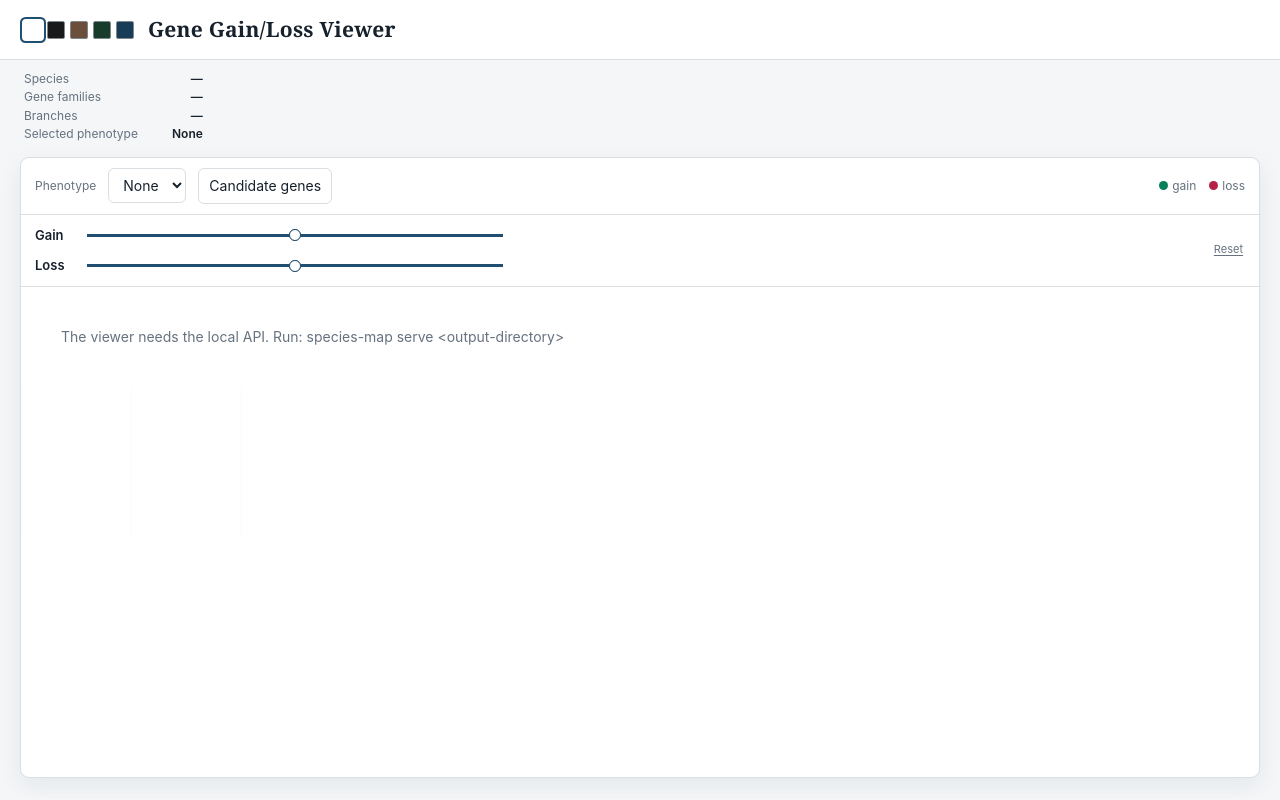
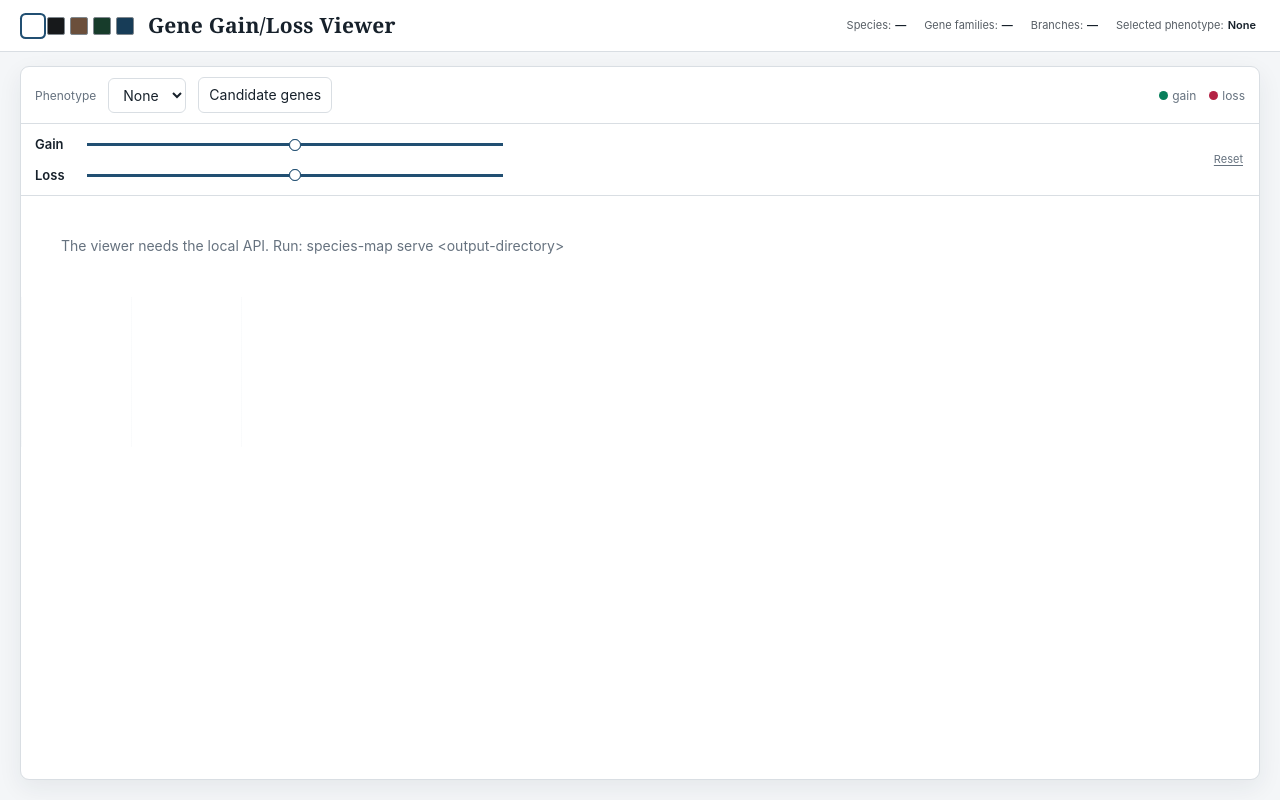
Before and after one commit to kazumaxneo/PhyloGain, a Python web app: template src/species_innovation_map/templates/index.html in a window 1280 px wide. Run offline with Jinja, Linux system fonts and the light colour scheme; the template is opened without the code that fills it, so the values that code supplies are empty.

Commit message:
Move summary statistics into header

```diff
--- a/src/species_innovation_map/templates/index.html
+++ b/src/species_innovation_map/templates/index.html
@@ -33,6 +33,10 @@
     * { box-sizing: border-box; }
     body {
       margin: 0;
+      height: 100vh;
+      display: flex;
+      flex-direction: column;
+      overflow: hidden;
       color: var(--ink);
       background: var(--paper);
       font: 14px/1.45 Inter, ui-sans-serif, system-ui, -apple-system, BlinkMacSystemFont, "Segoe UI", sans-serif;
@@ -41,8 +45,9 @@
       display: flex;
       justify-content: flex-start;
       align-items: center;
+      flex: 0 0 auto;
       gap: 14px;
-      padding: 18px 24px;
+      padding: 14px 24px;
       color: var(--header-ink);
       background: var(--header);
       border-bottom: 1px solid var(--line);
@@ -57,20 +62,26 @@
     .theme-picker button[data-theme-value="green"] { --swatch: #173c2b; }
     .theme-picker button[data-theme-value="blue"] { --swatch: #173c57; }
     .summary {
-      display: grid;
-      grid-template-columns: 130px max-content;
-      column-gap: 18px;
-      row-gap: 1px;
-      padding: 10px 24px 0;
+      display: flex;
+      align-items: baseline;
+      flex-wrap: wrap;
+      gap: 6px 18px;
+      min-width: 0;
+      margin-left: auto;
     }
     .card {
-      display: contents;
+      display: inline-flex;
+      align-items: baseline;
+      gap: 4px;
+      white-space: nowrap;
     }
-    .card span { color: var(--muted); font-size: 12px; }
-    .card strong { color: var(--ink); font-size: 12px; font-weight: 600; text-align: right; }
+    .card span { color: var(--header-ink); font-size: 11px; opacity: .72; }
+    .card span::after { content: ":"; }
+    .card strong { color: var(--header-ink); font-size: 11px; font-weight: 600; }
     .workspace {
       position: relative;
-      height: calc(100vh - 145px);
+      flex: 1 1 auto;
+      min-height: 0;
       padding: 14px 20px 20px;
       overflow: hidden;
     }
@@ -249,14 +260,16 @@
     .genes { color: var(--muted); font-family: ui-monospace, SFMono-Regular, Consolas, monospace; font-size: 9px; line-height: 1.25; word-break: break-all; }
     #status { padding: 40px; color: var(--muted); }
     @media (max-width: 950px) {
-      .workspace { height: calc(100vh - 145px); }
       .detail-panel { left: 20px; width: auto; }
       .detail-resize-handle { display: none; }
       .chart-layout { grid-template-columns: minmax(0, 1fr) 64px; gap: 8px; }
-      .summary { grid-template-columns: 130px max-content; }
       .branch-filters { grid-template-columns: minmax(300px, 1fr) max-content; }
       .filter-reset { grid-column: 2; }
       .filter-match-count { grid-column: 1 / 3; grid-row: 3; justify-self: start; }
+    }
+    @media (max-width: 760px) {
+      header { flex-wrap: wrap; gap: 8px 12px; padding: 10px 14px; }
+      .summary { width: 100%; margin-left: 0; gap: 4px 14px; }
     }
   </style>
 </head>
@@ -270,13 +283,13 @@
       <button type="button" data-theme-value="blue" aria-label="Blue theme" title="Blue"></button>
     </div>
     <h1>Gene Gain/Loss Viewer</h1>
+    <div class="summary" aria-label="Dataset summary">
+      <div class="card"><span>Species</span><strong id="speciesCount">—</strong></div>
+      <div class="card"><span>Gene families</span><strong id="familyCount">—</strong></div>
+      <div class="card"><span>Branches</span><strong id="branchCount">—</strong></div>
+      <div class="card"><span>Selected phenotype</span><strong id="phenotypeCount">None</strong></div>
+    </div>
   </header>
-  <section class="summary">
-    <div class="card"><span>Species</span><strong id="speciesCount">—</strong></div>
-    <div class="card"><span>Gene families</span><strong id="familyCount">—</strong></div>
-    <div class="card"><span>Branches</span><strong id="branchCount">—</strong></div>
-    <div class="card"><span>Selected phenotype</span><strong id="phenotypeCount">None</strong></div>
-  </section>
   <main class="workspace">
     <section class="map-panel">
       <div class="toolbar">
```
Also changed, not shown: tests/test_species_map.py (+4 -0 lines), CHANGELOG.md.
